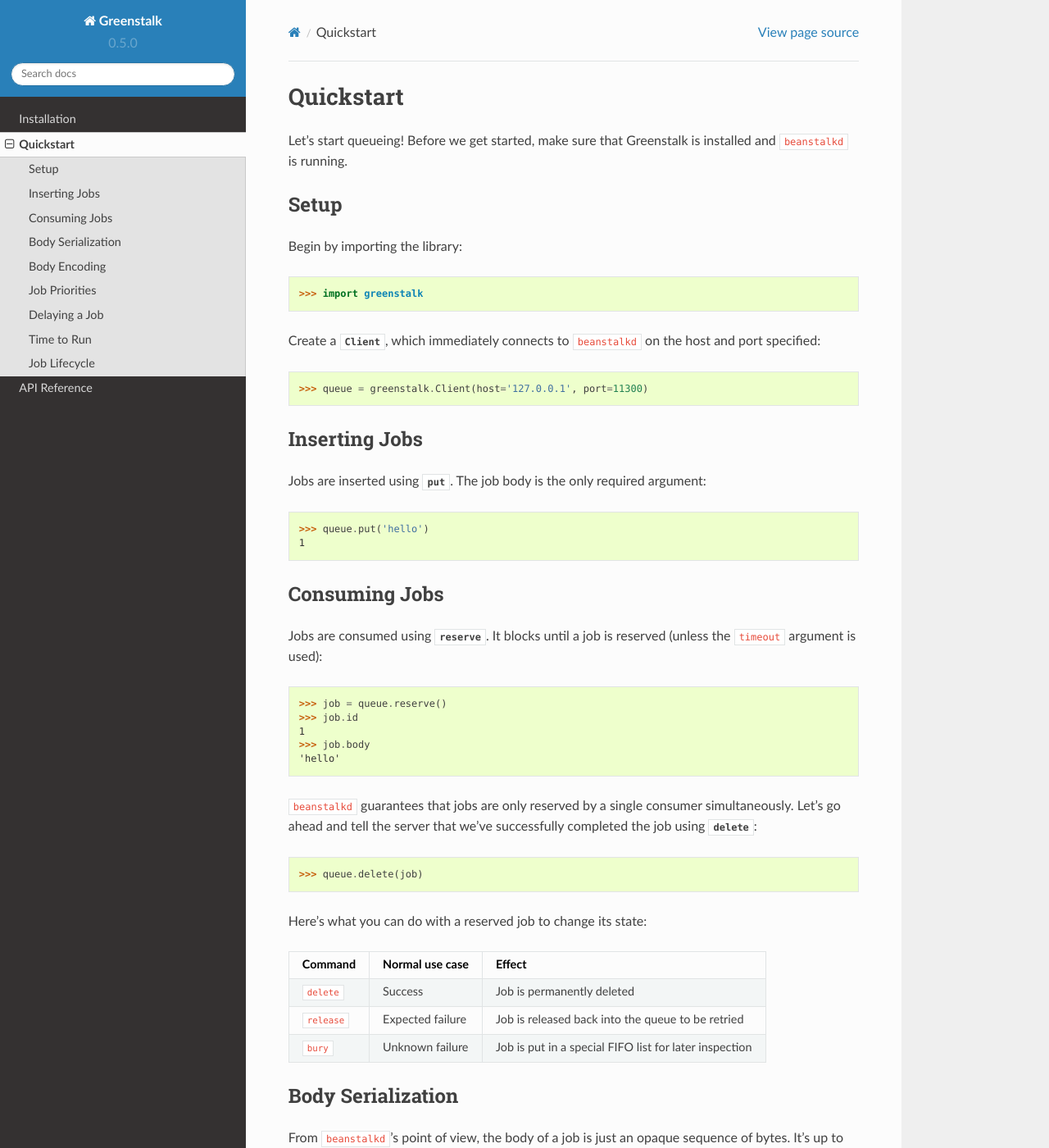
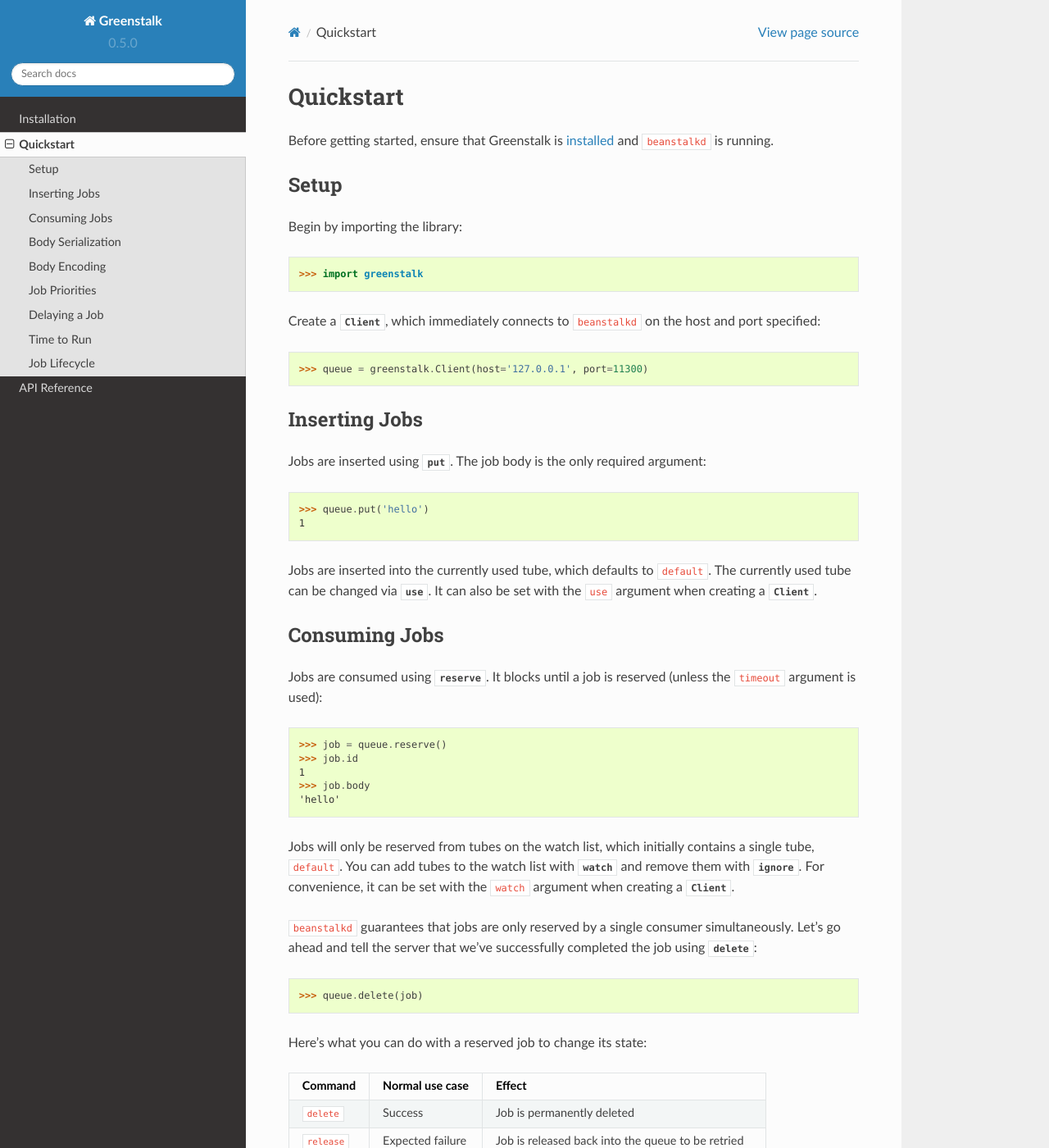
Before and after one commit to justinmayhew/greenstalk, a Sphinx documentation site: the page built from docs/quickstart.rst, in a window 1280 px wide and 1400 px high. Shown: the whole window at 82% size. Built offline with Sphinx 7.4.7 and the Read the Docs theme 2.0.0, drawn with Linux system fonts in a browser that asks for light colours.

Commit message:
Document the currently used tube and watch list

```diff
--- a/docs/quickstart.rst
+++ b/docs/quickstart.rst
@@ -1,8 +1,8 @@
 Quickstart
 ==========
 
-Let's start queueing! Before we get started, make sure that Greenstalk is
-installed and ``beanstalkd`` is running.
+Before getting started, ensure that Greenstalk is :doc:`installed <install>` and
+``beanstalkd`` is running.
 
 Setup
 -----
@@ -31,6 +31,11 @@
     >>> queue.put('hello')
     1
 
+Jobs are inserted into the currently used tube, which defaults to ``default``.
+The currently used tube can be changed via :meth:`use <greenstalk.Client.use>`.
+It can also be set with the ``use`` argument when creating a
+:class:`Client <greenstalk.Client>`.
+
 Consuming Jobs
 --------------
 
@@ -44,6 +49,12 @@
     1
     >>> job.body
     'hello'
+
+Jobs will only be reserved from tubes on the watch list, which initially
+contains a single tube, ``default``. You can add tubes to the watch list with
+:meth:`watch <greenstalk.Client.watch>` and remove them with :meth:`ignore
+<greenstalk.Client.ignore>`. For convenience, it can be set with the ``watch``
+argument when creating a :class:`Client <greenstalk.Client>`.
 
 ``beanstalkd`` guarantees that jobs are only reserved by a single consumer
 simultaneously. Let's go ahead and tell the server that we've successfully
```
